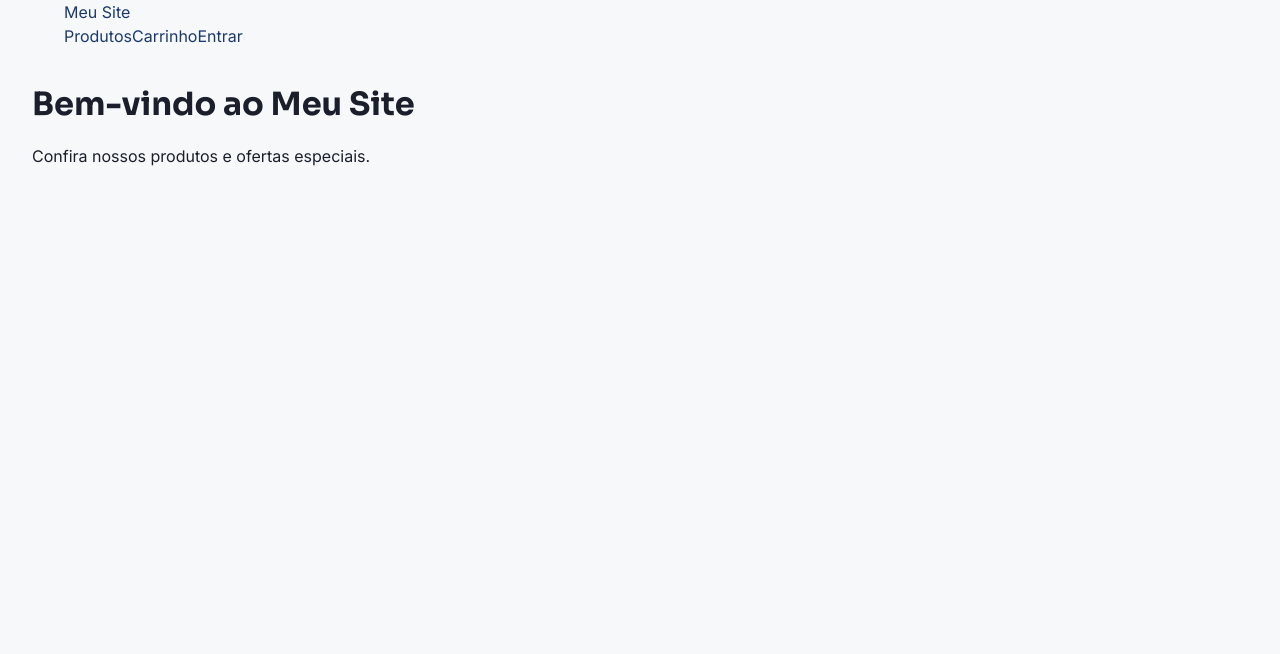
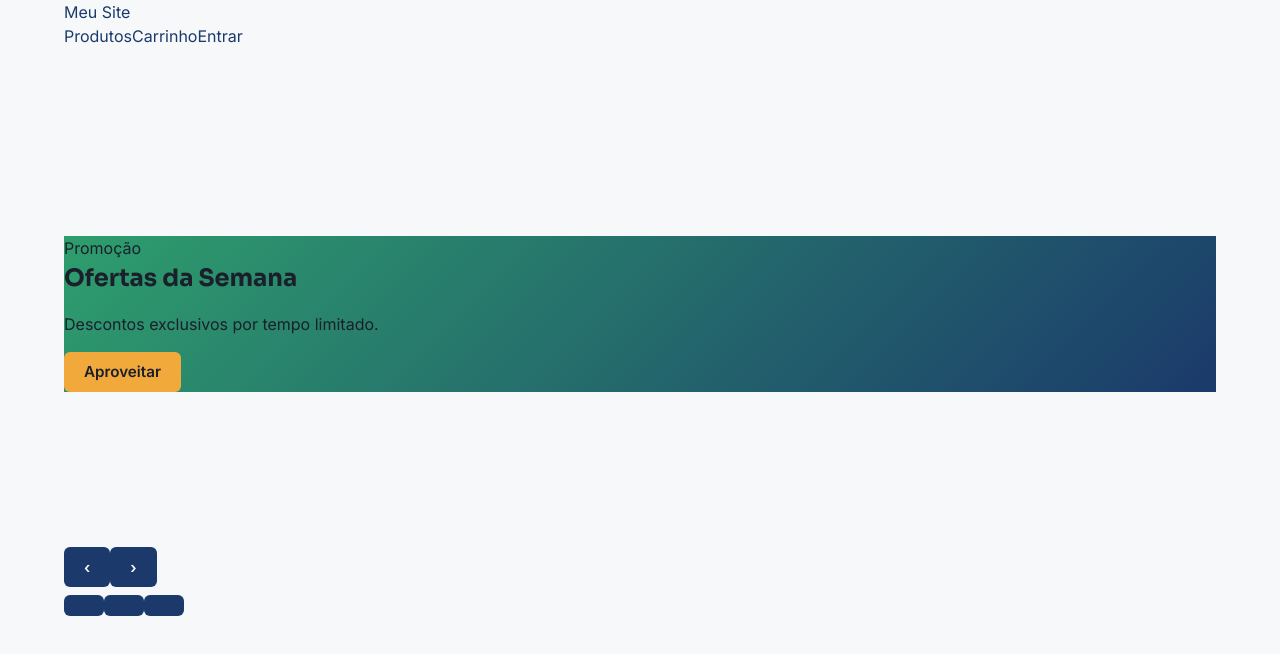
Before and after one commit to bUxxat-tefma0-rectof/meu-site-teste, a React (Vite) app in the folder frontend/: page / in a window 1280 px wide. Shown: the top 654 px of the page. Built offline with nearby package versions, Linux system fonts and the light colour scheme.

Commit message:
Add Carousel component and update Home page layout

```diff
--- a/frontend/src/pages/Home.jsx
+++ b/frontend/src/pages/Home.jsx
@@ -1,8 +1,33 @@
+import Carousel from '../components/Carousel'
+
+const slides = [
+  {
+    eyebrow: 'Novidade',
+    title: 'Bem-vindo ao Meu Site',
+    subtitle: 'Os melhores produtos com entrega rápida e segura.',
+    ctaText: 'Ver Produtos',
+    background: 'linear-gradient(135deg, #1B3A6B, #122747)',
+  },
+  {
+    eyebrow: 'Promoção',
+    title: 'Ofertas da Semana',
+    subtitle: 'Descontos exclusivos por tempo limitado.',
+    ctaText: 'Aproveitar',
+    background: 'linear-gradient(135deg, #2E9E6D, #1B3A6B)',
+  },
+  {
+    eyebrow: 'Confiança',
+    title: 'Pagamento Seguro',
+    subtitle: 'PIX, cartão e boleto com total segurança.',
+    ctaText: 'Saiba Mais',
+    background: 'linear-gradient(135deg, #D68F1F, #1B3A6B)',
+  },
+]
+
 export default function Home() {
   return (
-    <div style={{ padding: '2rem' }}>
-      <h1>Bem-vindo ao Meu Site</h1>
-      <p>Confira nossos produtos e ofertas especiais.</p>
+    <div className="container" style={{ padding: '2rem 1.5rem' }}>
+      <Carousel slides={slides} />
     </div>
   )
 }
```
